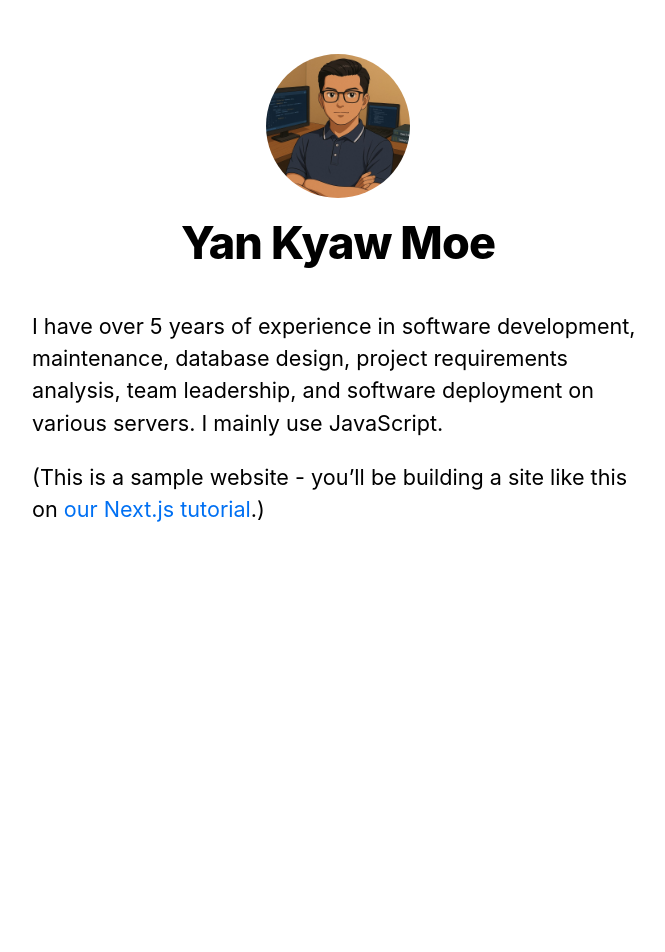
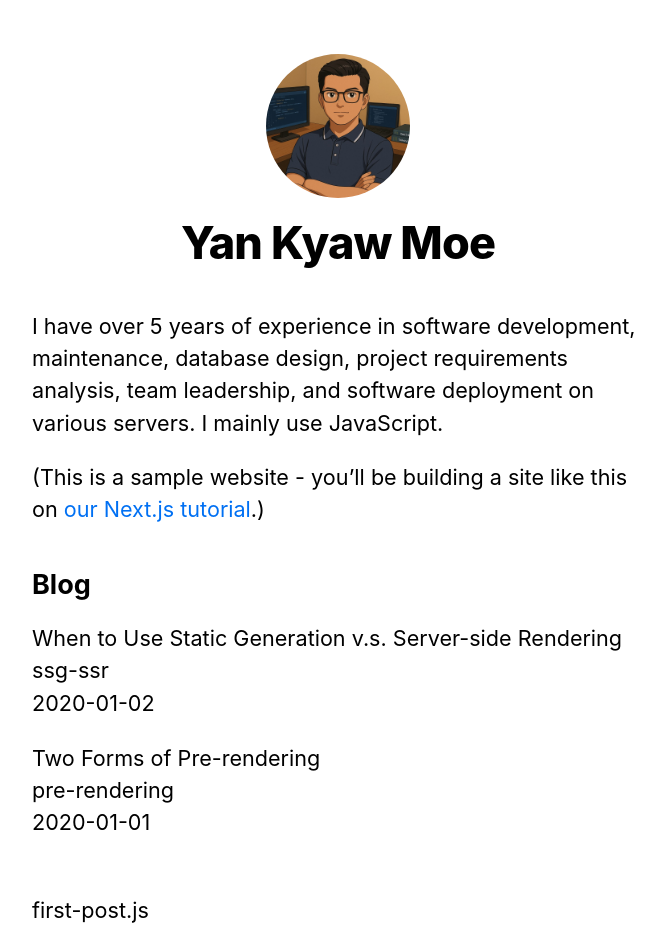
Before and after one commit to yankyaw-moe/nextjs-blog, a Next.js app: page / in a window 1280 px wide. Shown: the top 952 px of the page, without its empty margins (302-967 px from the left). Before the commit the page ends 800 px from the top, so only its background shows below. Built offline with nearby package versions, Linux system fonts and the light colour scheme.

Commit message:
ch25: implemented getStaticProps

```diff
--- a/lib/posts.js
+++ b/lib/posts.js
@@ -2,7 +2,7 @@ import fs from 'fs';
 import path from 'path';
 import matter from 'gray-matter';
 
-const postsDirectory = path.join(process.cwd(), 'posts');
+const postsDirectory = path.join(process.cwd(), 'pages/posts');
 console.log('postsDirectory: ', postsDirectory);
 
 export function getSortedPostsData() {
--- a/pages/index.js
+++ b/pages/index.js
@@ -2,7 +2,18 @@ import Head from 'next/head';
 import Layout, { siteTitle } from '../components/layout';
 import utilStyles from '../styles/utils.module.css';
 
-export default function Home() {
+import { getSortedPostsData } from '../lib/posts';
+
+export async function getStaticProps() {
+  const allPostsData = getSortedPostsData();
+  return {
+    props: {
+      allPostsData,
+    },
+  };
+}
+
+export default function Home({ allPostsData }) {
   return (
     <Layout home>
       <Head>
@@ -20,6 +31,22 @@ export default function Home() {
           <a href="https://nextjs.org/learn">our Next.js tutorial</a>.)
         </p>
       </section>
+
+      {/* Add this <section> tag below the existing <section> tag */}
+      <section className={`${utilStyles.headingMd} ${utilStyles.padding1px}`}>
+        <h2 className={utilStyles.headingLg}>Blog</h2>
+        <ul className={utilStyles.list}>
+          {allPostsData?.map(({ id, date, title }) => (
+            <li className={utilStyles.listItem} key={id}>
+              {title}
+              <br />
+              {id}
+              <br />
+              {date}
+            </li>
+          ))}
+        </ul>
+      </section>
     </Layout>
   );
 }
```
